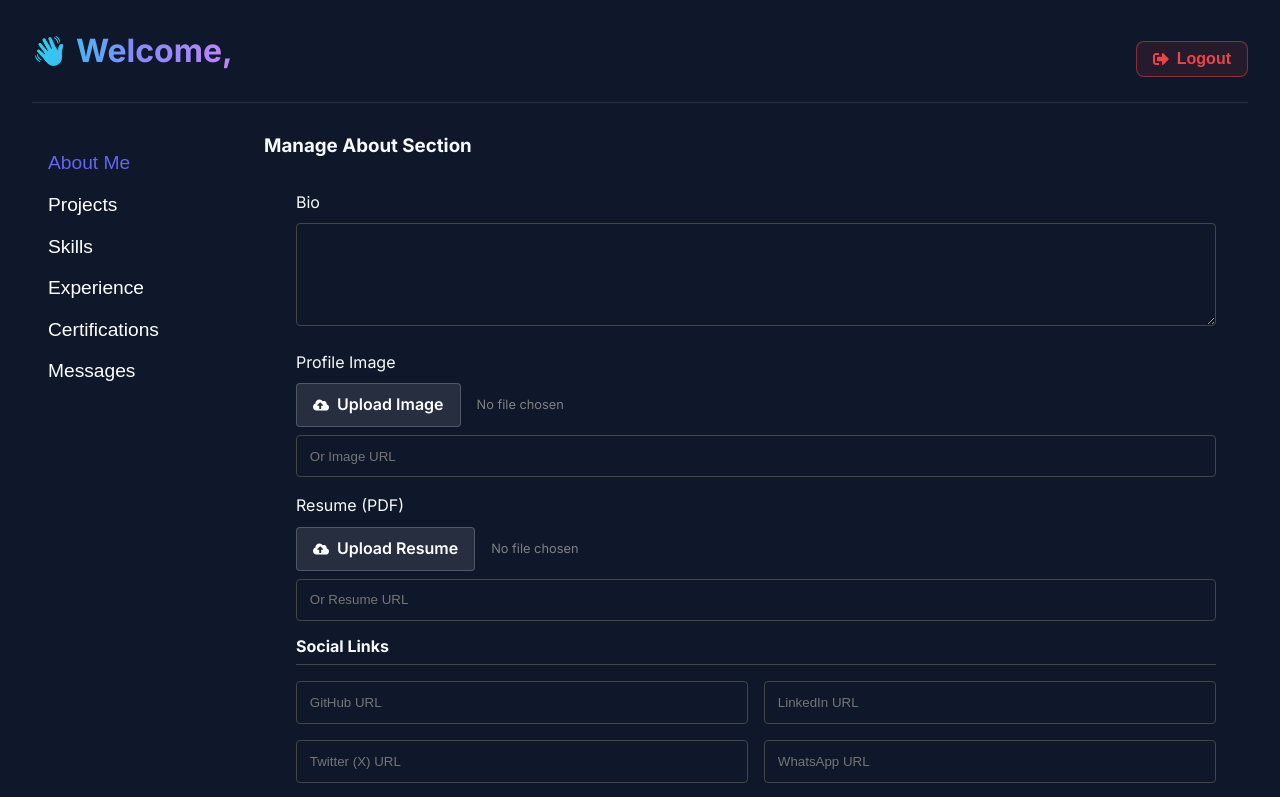
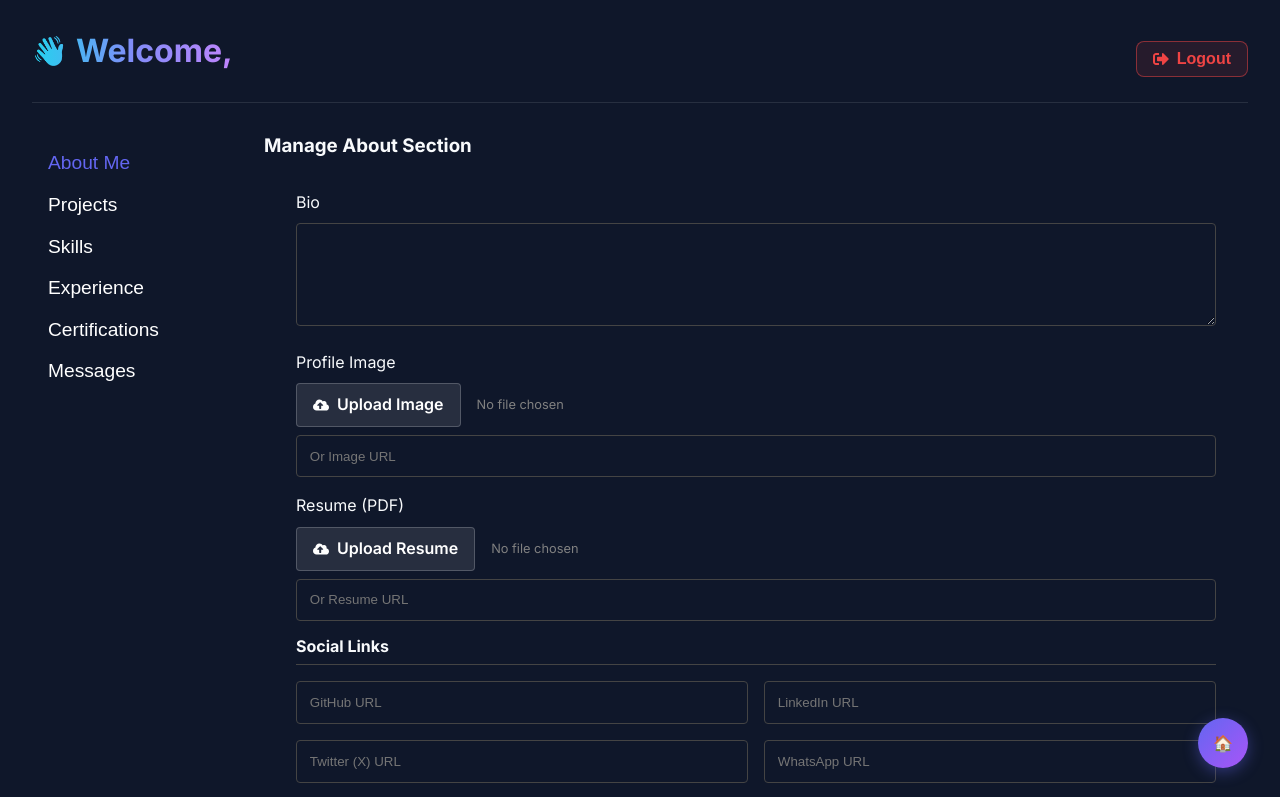
Before and after one commit to MOHAN-MOORTHI/Mohan-PortFolio, a React (Vite) app in the folder client/: page /admin/dashboard in a window 1280 px wide. Shown: the top 797 px of the page. Built offline with nearby package versions, Linux system fonts and the light colour scheme; no server answers; sample sign-in values are in the browser's storage.

Commit message:
Enhancement: Added 'Back to Home' links in Login and Dashboard pages

```diff
--- a/client/src/pages/Dashboard.jsx
+++ b/client/src/pages/Dashboard.jsx
@@ -57,6 +57,27 @@ const Dashboard = () => {
                     }}
                 >
                     <FaSignOutAlt /> Logout
+                </motion.button>
+            </div>
+
+            <div style={{ position: 'fixed', bottom: '2rem', right: '2rem', zIndex: 100 }}>
+                <motion.button
+                    whileHover={{ scale: 1.1 }}
+                    whileTap={{ scale: 0.9 }}
+                    onClick={() => navigate('/')}
+                    className="btn btn-primary"
+                    style={{
+                        borderRadius: '50%',
+                        width: '50px',
+                        height: '50px',
+                        display: 'flex',
+                        alignItems: 'center',
+                        justifyContent: 'center',
+                        boxShadow: '0 4px 15px rgba(99, 102, 241, 0.4)'
+                    }}
+                    title="Go to Home"
+                >
+                    🏠
                 </motion.button>
             </div>
 
--- a/client/src/pages/Login.jsx
+++ b/client/src/pages/Login.jsx
@@ -82,6 +82,14 @@ const Login = () => {
                     >
                         {isSetup ? "Login" : "Setup Admin"}
                     </button>
+                    <br />
+                    <button
+                        type="button"
+                        onClick={() => navigate('/')}
+                        style={{ background: 'none', border: 'none', color: 'var(--text-muted)', cursor: 'pointer', marginTop: '1rem', textDecoration: 'none', fontSize: '0.85rem' }}
+                    >
+                        ← Back to Home
+                    </button>
                 </p>
             </form>
         </div>
```
